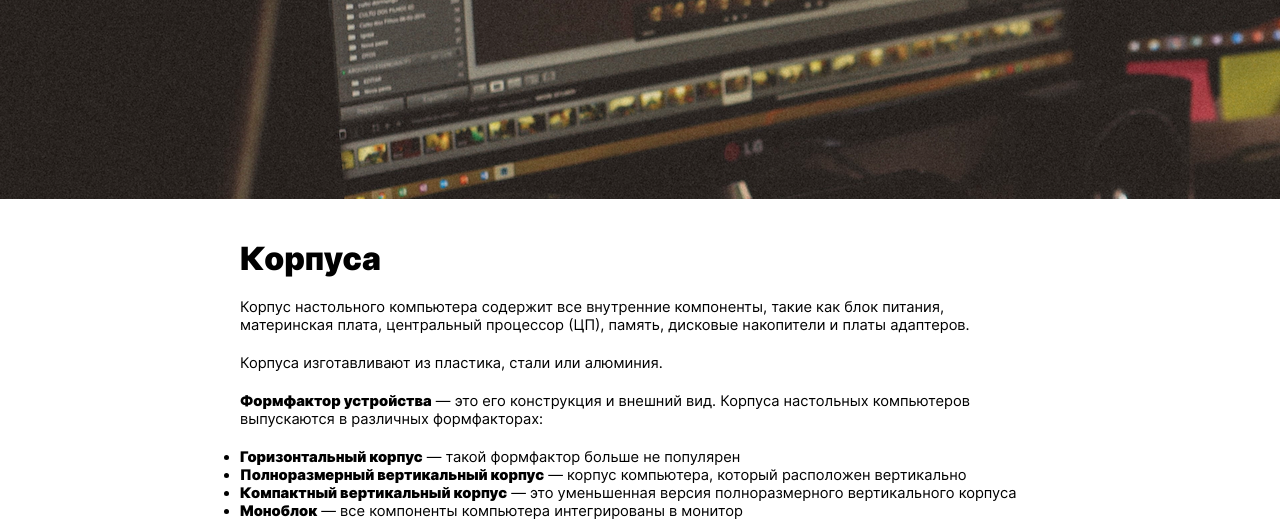
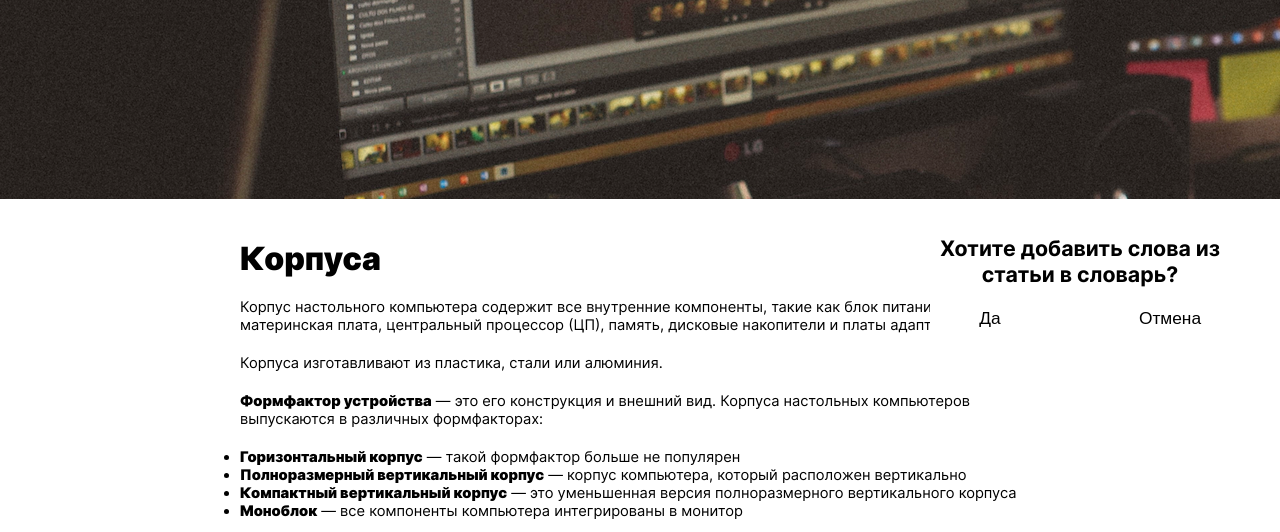
Before and after one commit to MrMargaryan/Youlang-articles, a PHP site: page / in a window 1280 px wide. Shown: the part 601-1133 px from the top of the page. Run offline with PHP 8.4, Linux system fonts and the light colour scheme.

Commit message:
alotofchanges

```diff
--- a/site/index.html
+++ b/site/index.html
@@ -15,13 +15,6 @@
 </head>
 
 <body>
-    <!-- <div class="modal_window">
-        <h1>Wana add some words?</h1>
-        <div class="row">
-            <button class="button yes">Yes</button>
-            <button class="button discard">Discard</button>
-        </div>
-    </div> -->
     <header>
         <div class="row">
             <menu>
@@ -43,11 +36,35 @@
         </div>
     </header>
     <main>
-        <div class="heading eng hide_lang">
+        <div class="heading">
+            <div class="eng hide_lang">
                 <h6 class="author">Hamlet Margaryan</h6>
                 <h1>Cases, Power Supplies and Internal PC Components</h1>
             </div>
-        <div class="article eng hide_lang">
+            <div class="ru">
+                <h6 class="author">Гамлет Маргарян</h6>
+                <h1>Корпуса, Блоки Питания и Внутренние Компоненты ПК</h1>
+            </div>
+        </div>
+        <div class="modal_window">
+            <div class="flex eng hide_lang">
+                <h1>Wana add some words?</h1>
+                <div class="row">
+                    <button class="button yes">Yes</button>
+                    <button class="button discard">Discard</button>
+                </div>
+            </div>
+            <div class="flex ru">
+                <h1>Хотите добавить слова из статьи в словарь?</h1>
+                <div class="row">
+                    <button class="button yes">Да</button>
+                    <button class="button discard">Отмена</button>
+                </div>
+            </div>
+        </div>
+        <div class="article mw_fix">
+            <!-- English -->
+            <div class="eng hide_lang">
                 <br>
                 <br>
                 <h2>Cases</h2>
@@ -57,7 +74,8 @@
                 <br>
                 <p>Cases are made of plastic, steel or aluminum.</p>
                 <br>
-            <p><b>A device form factor</b> — is its construction and look. The cases of desktop computers are produced
+                <p><b>A device form factor</b> — is its construction and look. The cases of desktop computers are
+                    produced
                     in
                     different form factors:</p>
                 <br>
@@ -74,7 +92,8 @@
                 <h2>Power Supplies</h2>
                 <br>
                 <p>Alternating current (AC) is supplied to the wall outlets. However, all components inside a computer
-                require direct current (DC) power. To obtain DC power, computers use a power supply to convert AC power
+                    require direct current (DC) power. To obtain DC power, computers use a power supply to convert AC
+                    power
                     into a lower voltage DC power.</p>
                 <br>
                 <p>The following describes the various computer desktop power supplies:</p>
@@ -91,7 +110,8 @@
                 <br>
                 <h2>Motherboards</h2>
                 <br>
-            <p>The motherboard is the backbone of the computer. A motherboard is a printed board that contains buses, or
+                <p>The motherboard is the backbone of the computer. A motherboard is a printed board that contains
+                    buses, or
                     electrical pathways, that interconnect electronic components.</p>
                 <br>
                 <p>These are some connections on the motherboard where computer components can be added:</p>
@@ -101,7 +121,8 @@
                     <li><b>Random Access Memory</b></li>
                     <li><b>Expansion slots</b></li>
                     <li><b>Chipset</b></li>
-                <li><b>Basic input/output system (BIOS) chip and Unified Extensible Firmware Interface (UEFI) chip</b>
+                    <li><b>Basic input/output system (BIOS) chip and Unified Extensible Firmware Interface (UEFI)
+                            chip</b>
                     </li>
                 </ul>
                 <br>
@@ -109,7 +130,8 @@
                 <br>
                 <ul>
                     <li><b>Northbridge</b> — controls high speed access to the RAM and video card</li>
-                <li><b>Southbridge</b> — allows the CPU to communicate with slower speed devices such as hard drives,
+                    <li><b>Southbridge</b> — allows the CPU to communicate with slower speed devices such as hard
+                        drives,
                         Universal Serial Bus (USB) ports and expansion slots</li>
                 </ul>
                 <br>
@@ -124,9 +146,11 @@
                 <br>
                 <h2>CPU Architecture</h2>
                 <br>
-            <p>The CPU is the most important element of computer system. Most calculations take place in the CPU.</p>
+                <p>The CPU is the most important element of computer system. Most calculations take place in the CPU.
+                </p>
                 <br>
-            <p>The CPU socket or slot is the connection between the motherboard and the processor. Modern CPU sockets
+                <p>The CPU socket or slot is the connection between the motherboard and the processor. Modern CPU
+                    sockets
                     and processors are built around the following architectures:</p>
                 <br>
                 <ul>
@@ -136,15 +160,18 @@
                 <br>
                 <br>
                 <h2>ROM</h2>
-            <p>The read-only memory (ROM) chip is an essential computer chip. ROM chips are located on the motherboard
-                and contain instructions that can be directly accessed by a CPU. The instructions stored in ROM include
+                <p>The read-only memory (ROM) chip is an essential computer chip. ROM chips are located on the
+                    motherboard
+                    and contain instructions that can be directly accessed by a CPU. The instructions stored in ROM
+                    include
                     basic operation instructions such as booting the computer and loading the operating system.</p>
                 <br>
                 <p>It is important to note that ROM chips save their data even when the computer is powered down.</p>
                 <br>
                 <br>
                 <h2>RAM</h2>
-            <p>RAM is the temporary storage for data and programs that are being accessed by the CPU. RAM is volatile
+                <p>RAM is the temporary storage for data and programs that are being accessed by the CPU. RAM is
+                    volatile
                     memory. That means that the data is erased every time the computer is powered off.</p>
                 <br>
                 <br>
@@ -152,7 +179,8 @@
                 <br>
                 <p>Adapter cards increase the functionality of a computer.</p>
                 <br>
-            <p>There are a variety of adapter cards that are used to expand and customize the capability of a computer:
+                <p>There are a variety of adapter cards that are used to expand and customize the capability of a
+                    computer:
                 </p>
                 <br>
                 <ul>
@@ -163,7 +191,8 @@
                     <li><b>Capture adapter</b> — sends a video signal to a computer to record signal on hard drive</li>
                     <li><b>TV tuner card</b> — allows to watch and record television signals on PC</li>
                     <li><b>Universal Serial Bus (USB) port</b> — is used to connect peripheral devices to computer</li>
-                <li><b>Redundant array of independent disks (RAID)</b> — is used to connect multiple HDDs or SSDs. RAID
+                    <li><b>Redundant array of independent disks (RAID)</b> — is used to connect multiple HDDs or SSDs.
+                        RAID
                         make
                         them to work as a one logical storage</li>
                 </ul>
@@ -171,8 +200,10 @@
                 <br>
                 <h2>Storage Devices</h2>
                 <br>
-            <p>Storage drives read information from or write information to magnetic, optical, or semiconductor storage
-                media. The drive can be used to store data permanently or to retrieve information from a media disk.</p>
+                <p>Storage drives read information from or write information to magnetic, optical, or semiconductor
+                    storage
+                    media. The drive can be used to store data permanently or to retrieve information from a media disk.
+                </p>
                 <br>
                 <p>The following are common types of storage drives:</p>
                 <br>
@@ -185,11 +216,8 @@
                     <li><b>External Flash Drive</b></li>
                 </ul>
             </div>
-        <div class="heading ru">
-            <h6 class="author">Гамлет Маргарян</h6>
-            <h1>Корпуса, Блоки Питания и Внутренние Компоненты ПК</h1>
-        </div>
-        <div class="article ru">
+            <!-- Russian -->
+            <div class="ru">
                 <br>
                 <br>
                 <h2>Корпуса</h2>
@@ -205,8 +233,10 @@
                 <br>
                 <ul>
                     <li><b>Горизонтальный корпус</b> — такой формфактор больше не популярен</li>
-                <li><b>Полноразмерный вертикальный корпус</b> — корпус компьютера, который расположен вертикально</li>
-                <li><b>Компактный вертикальный корпус</b> — это уменьшенная версия полноразмерного вертикального корпуса
+                    <li><b>Полноразмерный вертикальный корпус</b> — корпус компьютера, который расположен вертикально
+                    </li>
+                    <li><b>Компактный вертикальный корпус</b> — это уменьшенная версия полноразмерного вертикального
+                        корпуса
                     </li>
                     <li><b>Моноблок</b> — все компоненты компьютера интегрированы в монитор</li>
                 </ul>
@@ -235,7 +265,8 @@
                 <p><b>Материнская плата</b> — это основа компьютера. Материнская плата — это печатная плата, которая
                     содержит шины, или электрические дорожки, которые связывают электронные компоненты.</p>
                 <br>
-            <p>Ниже перечислены некоторые разъемы на материнской плате, в которые устанавливаются компоненты компьютера:
+                <p>Ниже перечислены некоторые разъемы на материнской плате, в которые устанавливаются компоненты
+                    компьютера:
                 </p>
                 <br>
                 <ul>
@@ -251,7 +282,8 @@
                 <br>
                 <ul>
                     <li><b>Северный мост</b> — контролирует высокоскоростной доступ к ОЗУ и видеоадаптеру</li>
-                <li><b>Южный мост</b> — позволяет ЦП взаимодействовать с более низкоскоростными устройствами, такие как
+                    <li><b>Южный мост</b> — позволяет ЦП взаимодействовать с более низкоскоростными устройствами, такие
+                        как
                         жесткие диски, порты универсальной последовательной шины (USB) и слоты расширения</li>
                 </ul>
                 <br>
@@ -281,8 +313,10 @@
                 <h2>ПЗУ</h2>
                 <br>
                 <p><b>Постоянное запоминающее устройство (ПЗУ)</b> — это важная микросхема. ПЗУ находится на материнской
-                плате и содержит команды, которые могут быть напрямую доступны центральным процессором. Команды, которые
-                находятся в ПЗУ, включают в себя базовые операции, такие как загрузка компьютера и загрузка операционной
+                    плате и содержит команды, которые могут быть напрямую доступны центральным процессором. Команды,
+                    которые
+                    находятся в ПЗУ, включают в себя базовые операции, такие как загрузка компьютера и загрузка
+                    операционной
                     системы.</p>
                 <br>
                 <p>Важно отметить, что ПЗУ сохраняет свои данные, даже когда компьютер отключен.</p>
@@ -291,7 +325,8 @@
                 <h2>ОЗУ</h2>
                 <br>
                 <p><b>Оперативное запоминающее устройство (ОЗУ)</b> — это временное хранилище для данных и программ, к
-                которым обращается ЦП. ОЗУ является энергозависимой памятью. Это означает, что данные стираются каждый
+                    которым обращается ЦП. ОЗУ является энергозависимой памятью. Это означает, что данные стираются
+                    каждый
                     раз, когда компьютер отключается.</p>
                 <br>
                 <br>
@@ -307,20 +342,24 @@
                     <li><b>Сетевой адаптер (NIC)</b> — служит для подключения компьютера к сети при помощи кабеля</li>
                     <li><b>Адаптер беспроводной сети</b> — служит для подключения компьютера при помощи радиочастот</li>
                     <li><b>Видеоадаптер</b> — отвечает за графику</li>
-                <li><b>Плата захвата</b> — отправляет видеосигнал на компьютер, чтобы записать сигнал на жесткий диск
+                    <li><b>Плата захвата</b> — отправляет видеосигнал на компьютер, чтобы записать сигнал на жесткий
+                        диск
                     </li>
                     <li><b>Плата ТВ-тюнера</b> — позволяет смотреть и записывать телевизионные сигналы на ПК</li>
                     <li><b>Порт универсальной последовательной шины (USB)</b> — служит для подключения периферийных
                         устройств к компьютеру</li>
-                <li><b>Избыточный массив независимых дисков (RAID)</b> — служит для соединения нескольких HDD или SDD.
+                    <li><b>Избыточный массив независимых дисков (RAID)</b> — служит для соединения нескольких HDD или
+                        SDD.
                         RAID заставляет их работать как единое логическое хранилище</li>
                 </ul>
                 <br>
                 <br>
                 <h2>Устройства хранения данных</h2>
                 <br>
-            <p>Устройства хранения данных считывают информацию с или записывают информацию на магнитные, оптические или
-                полупроводниковые дисковые носители. Привод может использоваться для постоянного хранения данных или для
+                <p>Устройства хранения данных считывают информацию с или записывают информацию на магнитные, оптические
+                    или
+                    полупроводниковые дисковые носители. Привод может использоваться для постоянного хранения данных или
+                    для
                     получения информации с дискового носителя.</p>
                 <br>
                 <p>Ниже приведены основные типы устройств хранения данных:</p>
@@ -333,6 +372,7 @@
                     <li><b>Магнитные ленты</b></li>
                     <li><b>Внешний флеш-диск</b></li>
                 </ul>
+            </div>
         </div>
     </main>
     <!-- <footer>
--- a/site/style.css
+++ b/site/style.css
@@ -191,6 +191,56 @@ a:active {
     color: #666;
 }
 
+.flex {
+    display: flex;
+    height: 100%;
+    flex-direction: column;
+    align-items: center;
+    justify-content: space-evenly;
+}
+
+button {
+    width: 90px;
+    height: 30px;
+    font-size: 13pt;
+    border: none;
+    border-radius: 4px;
+    background-color: #fff;
+    /* font-size: 10pt; */
+    -webkit-transition: .1s;
+    transition: .1s;
+}
+
+button:hover {
+    color: #666;
+}
+
+button:active {
+    background-color: #000;
+    color: #fff;
+}
+
+.modal_window {
+    display: flex;
+    flex-direction: column;
+    width: 300px;
+    height: 130px;
+    position: -webkit-sticky;
+    position: sticky;
+    top: calc(100vh - 150px);
+    margin-right: 50px;
+    margin-top: 20px;
+    background-color: #fff;
+    text-align: center;
+    justify-self: flex-end;
+    align-self: flex-end;
+    border-radius: 15px;
+}
+
+.modal_window h1 {
+    font-size: 16pt;
+}
+
 .switch {
     position: relative;
     display: inline-block;
@@ -296,6 +346,10 @@ main {
     justify-content: center;
 }
 
+.mw_fix {
+    margin-top: -150px;
+}
+
 .article {
     max-width: 800px;
     width: 85%;
@@ -343,6 +397,14 @@ h2 {
 }
 
 @media screen and (max-width: 700px) {
+    .modal_window {
+        width: 95vw;
+        margin: 20px auto 0 auto;
+        top: calc(100vh - 140px);
+        background-color: #fff;
+        border-radius: 10px;
+    }
+
     .row {
         width: 95%;
         /* font-size: 12pt; */
```
Also changed, not shown: site/script.js (+11 -6 lines). Lines whose indentation alone changed are shown as unchanged.
